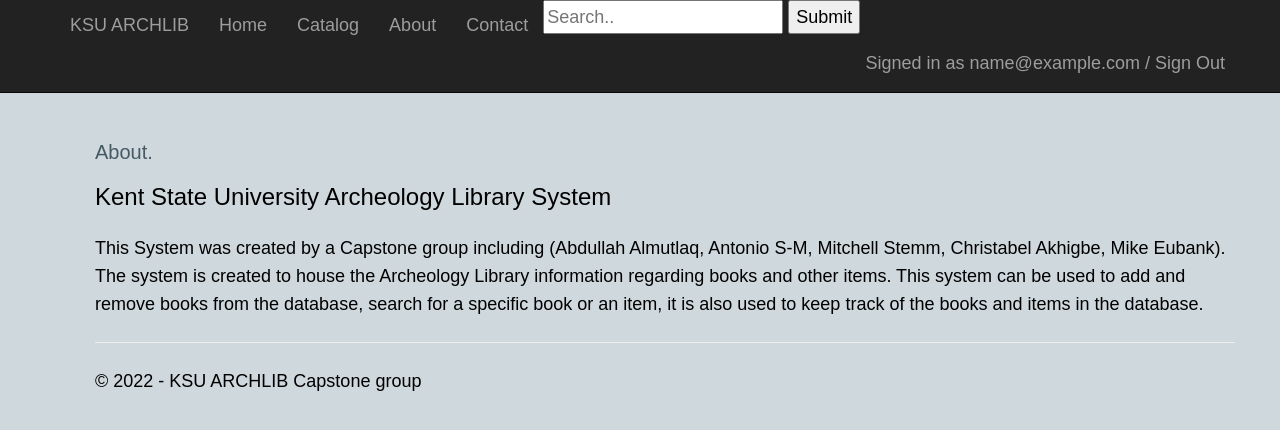
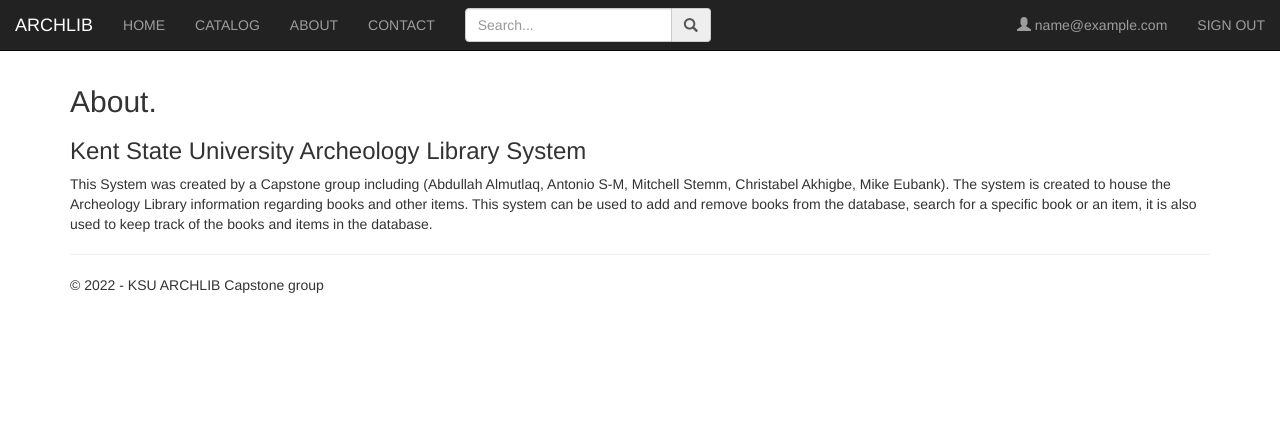
Before and after one commit to micle546/KSUCapstone, a Flask app: page /about/ in a window 1280 px wide. Shown: the top 430 px of the page. Run offline with Flask 2, Linux system fonts and the light colour scheme; the visitor is signed in with stand-in values (Sample User, id 1); some libraries are stand-ins or nearby versions.

Commit message:
.css changes

```diff
--- a/KSU_Capstone/static/content/site.css
+++ b/KSU_Capstone/static/content/site.css
@@ -5,6 +5,7 @@
 
 /* Set padding to keep content from hitting the edges */
 .body-content {
+    padding-top:15px;
     padding-left: 15px;
     padding-right: 15px;
 }
@@ -264,3 +265,12 @@
     background: var(--grey) !important;
     opacity: 1 !important;
 }
+
+/*
+Custom CSS
+*/
+
+.a {
+    font-size: 12px;
+    color: white;
+}
--- a/KSU_Capstone/templates/catalog.html
+++ b/KSU_Capstone/templates/catalog.html
@@ -8,7 +8,7 @@
 
 </div>
 
-
+<div> <br></br> </div>
 
 <div class="table-responsive">
     <script src="https://www.kryogenix.org/code/browser/sorttable/sorttable.js"></script>
--- a/KSU_Capstone/templates/layout.html
+++ b/KSU_Capstone/templates/layout.html
@@ -4,44 +4,58 @@
     <meta charset="utf-8" />
     <meta name="viewport" content="width=device-width, initial-scale=1.0">
     <title>{{ title }} - Kent State Archeology Library System</title>
-    <link rel="stylesheet" type="text/css" href="/static/content/bootstrap.css" />
     <link rel="stylesheet" type="text/css" href="/static/content/site.css" />
+    <link rel="stylesheet" type="text/css" href="/static/content/bootstrap.min.css" />
+    <link rel="icon" href="https://logodix.com/logo/860460.png">
     <script src="/static/scripts/modernizr-2.6.2.js"></script>
 </head>
 
 <body>
     <div class="navbar navbar-inverse navbar-fixed-top">
-        <div class="container">
+        <div class="container-fluid">
             <div class="navbar-header">
-                <button type="button" class="navbar-toggle" data-toggle="collapse" data-target=".navbar-collapse">
+                <button type="button" class="navbar-toggle" data-toggle="collapse" data-target="#mobile_menu">
                     <span class="icon-bar"></span>
                     <span class="icon-bar"></span>
                     <span class="icon-bar"></span>
                 </button>
-                <a href="/" class="navbar-brand">KSU ARCHLIB</a>
+                <a href="#" class="navbar-brand">ARCHLIB</a>
             </div>
-            <div class="navbar-collapse collapse">
+            <div class="navbar-collapse" id="mobile-menu">
                 <ul class="nav navbar-nav">
-                    <li><a href="{{ url_for('home') }}">Home</a></li>
+                    <li><a href="{{ url_for('home') }}">HOME</a></li>
                     <!--<li><a href="{{ url_for('get_tickets') }}">Tickets</a></li>-->
-                    <li><a href="{{ url_for('get_catalog') }}">Catalog</a></li>
+                    <li><a href="{{ url_for('get_catalog') }}">CATALOG</a></li>
                     <!--<li><a href="{{ url_for('get_users') }}">(debug) Users</a></li>-->
-                    <li><a href="{{ url_for('about') }}">About</a></li>
-                    <li><a href="{{ url_for('contact') }}">Contact</a></li>
+                    <li><a href="{{ url_for('about') }}">ABOUT</a></li>
+                    <li><a href="{{ url_for('contact') }}">CONTACT</a></li>
                 </ul>
 
-                <div class="searchBar">
-                    <form action=" /action_page.php">
+                <ul class="nav navbar-nav">
+                <li>
+                    <form action=" /action_page.php" class="navbar-form">
+                        <div class="form-group">
+                        <div class="input-group">
                         <!--here you connect the data to search-->
-                        <input type="text" placeholder="Search.." name="Search">
-                        <button type="submit">Submit</button>
+                        <input type="search" placeholder="Search..." name="search" class="form-control">
+                        <span class="input-group-addon"><span class="glyphicon glyphicon-search"></span></span>
+                        </div>
+                        </div>
                     </form>
-                </div>
+                </li>
+                </ul>
+
+                <ul class="nav navbar-nav navbar-right">
+                <li>
                 {% if session['logged_in'] %}
-                <p class="navbar-text navbar-right">Signed in as <a href="#" class="navbar-link">{{ session['user']['email'] }}</a> / <a href={{ url_for('signout') }} class="navbar-link color-blue">Sign Out</a></p>
+                <a href="#" class="navbar-link"><span class="glyphicon glyphicon-user"></span> {{ session['user']['email'] }}</a></li>
+                <li><a href="{{ url_for('signout') }}"class="navbar-link">SIGN OUT</a> </li>
                 {% else %}
-                <p class="navbar-text navbar-right"><a href="{{ url_for('get_login') }}" class="navbar-link">Log In / Sign up</a></p>
+                <li>
+                <a href="{{ url_for('get_login') }}" class="navbar-link">LOG IN | SIGN UP</a>
                 {% endif %}
+                </li>
+                </ul>
             </div>
         </div>
     </div>
--- a/KSU_Capstone/templates/users.html
+++ b/KSU_Capstone/templates/users.html
@@ -2,7 +2,6 @@
 
 {% block content %}
 <div class="row">
-
 
 </div>
 <div class="table-responsive">
@@ -22,9 +21,7 @@
                 <td>{{user['_id']}}</a></td>
                 <td>{{user['name']}}</td>
                 <td>{{user['email']}}</td>
-                <td>{{user['user_type']}}</td>
-
-
+                <td><div contenteditable> {{user['user_type']}}</div></td>
             </tr>
             {% endfor %}
         </tbody>
```
